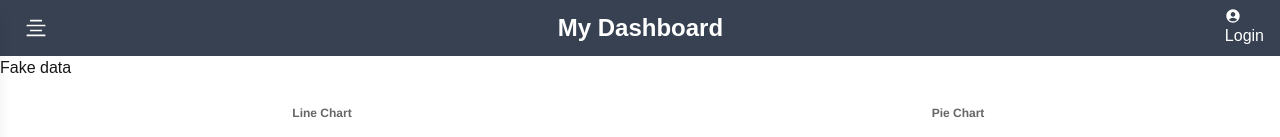
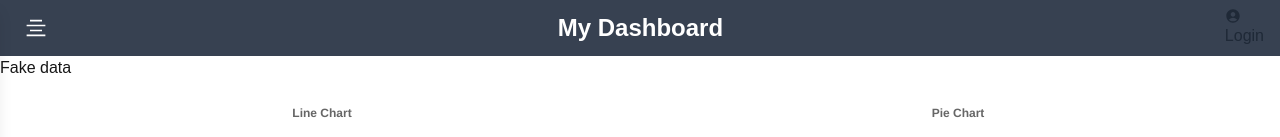
Before and after one commit to NajiAlkhudari/e-commerce, a Next.js app: page /dashboard in a window 1280 px wide. Shown: the top 137 px of the page. Built offline with nearby package versions, Linux system fonts and the light colour scheme.

Commit message:
update header

```diff
--- a/src/components/partials/Header.jsx
+++ b/src/components/partials/Header.jsx
@@ -17,6 +17,7 @@ const Header = () => {
   const [isCartOpen, setCartOpen] = useState(false);
   const [showLoginMessage, setShowLoginMessage] = useState(false);
   const isAuthenticated = useSelector(state => state.auth.isAuthenticated);
+  const user = useSelector(state => state.auth.user);
 
   useEffect(() => {
     if (isAuthenticated) {
@@ -57,10 +58,15 @@ const Header = () => {
         <nav className="hidden sm:flex items-center space-x-4 text-sm sm:text-base lg:text-lg text-black">
           <div className="border-l border-gray-600 h-6"></div>
           <div className="flex space-x-2">
+            {isAuthenticated ? (
+              <p className="text-gray-800 flex justify-center text-center ">
+                Welcome {user.name}</p>
+            ) : (
               <button className="text-gray-800" onClick={() => setLoginOpen(true)}>
                 <MdAccountCircle />
                 Login
               </button>
+            )}
             <Modal
               className="divide-y divide-blue-200"
               isOpen={isLoginOpen}
@@ -95,21 +101,25 @@ const Header = () => {
       {isMobileMenuOpen && (
         <nav className="sm:hidden mt-4">
           <div className="flex space-x-2">
+            {isAuthenticated ? (
+              <p className="text-black flex text-center justify-center">  Welcome {user.name}</p>
+            ) : (
               <button className="text-black" onClick={() => setLoginOpen(true)}>
                 <MdAccountCircle />
                 Login
               </button>
+            )}
             <Modal
               className="divide-y divide-blue-200"
               isOpen={isLoginOpen}
               onClose={() => setLoginOpen(false)}
             >
-              <Login />
+              <Login  className="top-0"/>
             </Modal>
           </div>
           <a
             href="#"
-            className="hover:text-ivory text-black"
+            className=" text-black"
             onClick={handleCartClick}
           >
             <FaCartShopping />
@@ -120,7 +130,6 @@ const Header = () => {
 
       {showLoginMessage && (
         <Notification title="Please log in to access your cart" />
-
       )}
 
       <Modal
--- a/src/components/partials/Headerdash.jsx
+++ b/src/components/partials/Headerdash.jsx
@@ -19,6 +19,8 @@ const Headerdash = () => {
   const [isLoginOpen, setLoginOpen] = useState(false);
   const isAuthenticated = useSelector(state => state.auth.isAuthenticated);
   const router = useRouter();
+  const user = useSelector(state => state.auth.user);
+
 
   useEffect(() => {
     if (isAuthenticated) {
@@ -46,10 +48,15 @@ const Headerdash = () => {
 
         <div className="text-2xl font-bold text-white">My Dashboard</div>
 
-        <button className="text-white" onClick={() => setLoginOpen(true)}>
-          <MdAccountCircle />
-          Login
-        </button>
+        {isAuthenticated ? (
+              <p className="text-gray-800 flex justify-center text-center ">
+                Welcome {user.name}</p>
+            ) : (
+              <button className="text-gray-800" onClick={() => setLoginOpen(true)}>
+                <MdAccountCircle />
+                Login
+              </button>
+            )}
         <Modal isOpen={isLoginOpen} onClose={() => setLoginOpen(false)}>
           <Login />
         </Modal>
```
Lines whose indentation alone changed are shown as unchanged.
